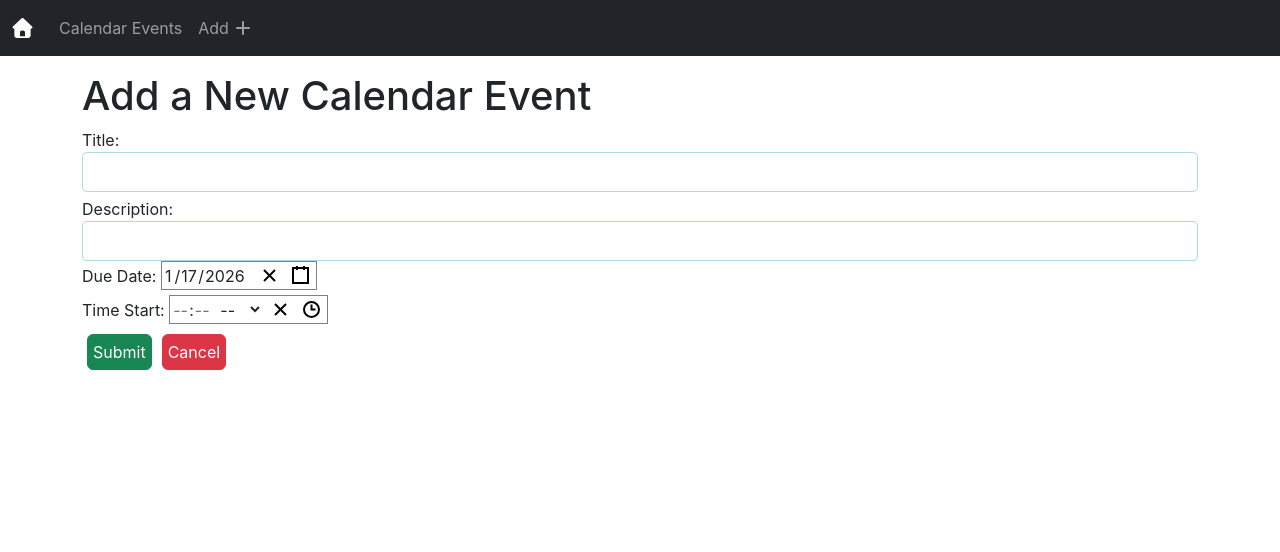
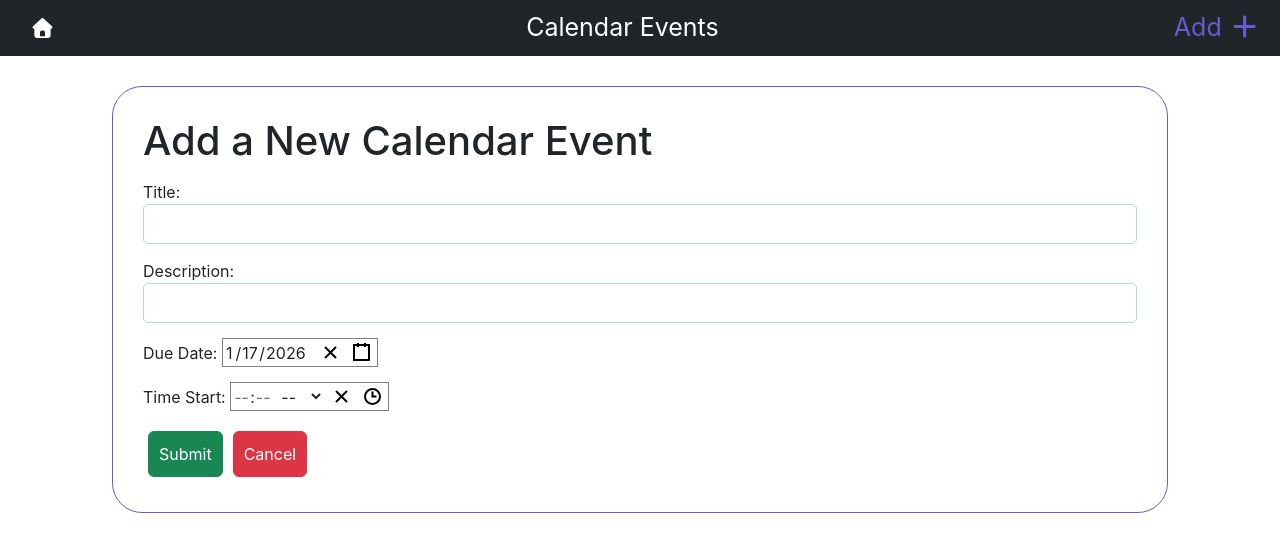
Before and after one commit to 79sphelps/northone, a React (Create React App) app: page /add in a window 1280 px wide. Shown: the top 552 px of the page. Built offline with nearby package versions, Linux system fonts and the light colour scheme.

Commit message:
More CSS cleanup and updates

```diff
--- a/src/App.css
+++ b/src/App.css
@@ -126,14 +126,55 @@ ul li {
 }
 
 .form-group-margin-top {
-  margin-top: 5px;
+  margin-top: 15px;
+  margin-bottom: 15px;
 }
 
 .form-group-due-date-margin-top, .form-group-start-time-margin-top {
-  margin-bottom: 5px;
+  margin-bottom: 15px;
 }
 
 .mark-status-btn, .delete-btn, .update-btn, .cancel-btn, .add-btn {
   margin: 5px;
-  padding: 5px;
+  padding: 10px;
 }
+
+.calendar-list-header-and-filter {
+  display: flex;
+  flex-direction: row;
+  justify-content: space-between;
+  align-items: center;
+}
+
+.navbar {
+  display: flex;
+  flex-direction: row;
+  justify-content: space-between;
+  align-items: center;
+}
+
+.nav-left {
+  display: flex;
+  margin-left: 20px;
+}
+
+.nav-center {
+  display: flex;
+  color: white;
+  font-size: 25px;
+
+}
+
+.nav-right {
+  display: flex;
+  color: slateblue;
+  font-size: 25px;
+  margin-right: 20px;
+}
+
+.add-calendar-event-form, .edit-calendar-event-form {
+  border: 1px solid slateblue;
+  margin: 30px;
+  border-radius: 30px;
+  padding: 30px;
+}
--- a/src/components/AddCalendarEvent.tsx
+++ b/src/components/AddCalendarEvent.tsx
@@ -54,7 +54,7 @@ const AddCalendarEvent: React.FC = memo(() => {
           </button>
         </div>
       ) : (
-        <div>
+        <div className='add-calendar-event-form'>
           <h1>Add a New Calendar Event</h1>
           <CalendarEventForm
             onSubmit={saveCalendarEvent}
--- a/src/components/CalendarEvents.tsx
+++ b/src/components/CalendarEvents.tsx
@@ -48,7 +48,7 @@ const CalendarEvents: React.FC = memo(() => {
         setActiveCalendarEvent={setActiveCalendarEvent}
         currentIndex={currentIndex}
       />
-      <CalendarListDetail />
+      {!isLoading && <CalendarListDetail /> }
       </div>
 
       {/* <CalendarListDetail datePicker={datePicker} /> */}
--- a/src/components/CalendarList.tsx
+++ b/src/components/CalendarList.tsx
@@ -1,4 +1,4 @@
-import React, { memo } from "react";
+import React, { memo, useState } from "react";
 // import { useCalendarList } from "./useCalendarList.ts";
 import { useAppSelector } from "../redux/selectors";
 import { ICalendarEvent } from "../redux/actions/index.ts";
@@ -19,6 +19,7 @@ const CalendarList: React.FC<ICalendarListProps> = memo(
     // const { removeAllCalendarEvents }: { removeAllCalendarEvents: () => void } =
     //   useCalendarList();
     const isLoading: boolean = useAppSelector(selectIsLoading);
+    const [filter, setFilter] = useState('all');
 
     if (isLoading) {
       return (
@@ -31,12 +32,27 @@ const CalendarList: React.FC<ICalendarListProps> = memo(
       );
     }
 
+    const handleFilter = (e: React.ChangeEvent<HTMLSelectElement>) => {
+      setFilter(e.target.value);
+    }
+
     return (
       <div className='calendar-events' data-testid="calendar-list-id">
-        <h4 data-testid="calendar-list-header-id">Calendar Events</h4>
+
+        <div className='calendar-list-header-and-filter'>
+          <h4 data-testid="calendar-list-header-id">Calendar Events</h4>
+          <select onChange={handleFilter}>
+            <option value='all'>All</option>
+            <option value='pending'>Not Started</option>
+            <option value='completed'>Done</option>
+          </select>
+        </div>
+
         <ul className="calendar-list list-group" aria-labelledby="calendar-events-heading" aria-label="calendar events">
           {calendarEvents &&
-            calendarEvents.map((calendarEvent, index) => (
+            calendarEvents
+              .filter(v => filter === 'pending' ? !v.status : filter === 'completed' ? v.status : v)
+              .map((calendarEvent, index) => (
               <li
                 className={
                   "list-item " + `${calendarEvent.status ? 'text-decoration-line-through' : 'none'}`
--- a/src/components/CalendarListDetail.tsx
+++ b/src/components/CalendarListDetail.tsx
@@ -4,13 +4,15 @@ import DatePicker from "react-date-picker";
 import { Link } from "react-router-dom";
 import { FontAwesomeIcon } from "@fortawesome/react-fontawesome";
 import { faEdit } from "@fortawesome/free-solid-svg-icons";
-import { selectCurrentCalendarEvent } from "../redux/selectors/index.ts";
+import { selectCurrentCalendarEvent, selectIsLoading } from "../redux/selectors/index.ts";
 import 'react-date-picker/dist/DatePicker.css';
 import 'react-calendar/dist/Calendar.css';
 import { ICalendarEvent } from "../redux/actions/index.ts";
 
 const CalendarListDetail: React.FC = () => {
   const currentCalendarEvent: ICalendarEvent | null = useAppSelector(selectCurrentCalendarEvent);
+  const isLoading: boolean = useAppSelector(selectIsLoading);
+
   return (
     <div className="calendar-list-detail col-md-6">
       {currentCalendarEvent ? (
--- a/src/components/NavBar.tsx
+++ b/src/components/NavBar.tsx
@@ -10,16 +10,30 @@ interface INavBar {
 const NavBar: React.FC<INavBar> = ({ initializeCalendarEventToAdd }) => {
   return (
     <nav className="navbar navbar-expand navbar-dark bg-dark">
-      <a tabIndex={1} aria-label="This is the home page link" href="/" className="navbar-brand" style={{ marginLeft: "10px" }} data-testid="navbar-home-link-id">
+      <div className="nav-left">
+        <Link
+          tabIndex={1}
+          aria-label="This is the home page link"
+          to="/"
+          className="navbar-brand"
+          style={{ marginLeft: "10px" }}
+          data-testid="navbar-home-link-id"
+        >
           <FontAwesomeIcon icon={faHome} />
-      </a>
-      <div className="navbar-nav mr-auto">
-        <li className="nav-item">
-          <Link tabIndex={2} aria-label="Load all calendar events" to={"/"} className="nav-link" data-testid="navbar-calendar-events-link-id">
+        </Link>
+      </div>
+      <div className="nav-center">
+        <Link
+          tabIndex={2}
+          aria-label="Load all calendar events"
+          to={"/"}
+          className="nav-link"
+          data-testid="navbar-calendar-events-link-id"
+        >
           Calendar Events
         </Link>
-        </li>
-        <li className="nav-item">
+      </div>
+      <div className="nav-right">
         <Link
           tabIndex={3}
           aria-label="Add a new calendar event"
@@ -30,7 +44,6 @@ const NavBar: React.FC<INavBar> = ({ initializeCalendarEventToAdd }) => {
         >
           Add <FontAwesomeIcon icon={faPlus} />
         </Link>
-        </li>
       </div>
     </nav>
   );
--- a/src/components/UpdateCalendarEvent.tsx
+++ b/src/components/UpdateCalendarEvent.tsx
@@ -8,7 +8,7 @@ const UpdateCalendarEvent: React.FC = memo(() => {
   return (
     <div>
       {currentCalendarEvent ? (
-        <div className="edit-form">
+        <div className="edit-calendar-event-form">
           <h4>Calendar Event</h4>
           <CalendarUpdateEventForm />
         </div>
```
Also changed, not shown: src/components/CalendarEventForm.tsx (+13 -9 lines). Lines whose indentation alone changed are shown as unchanged.
